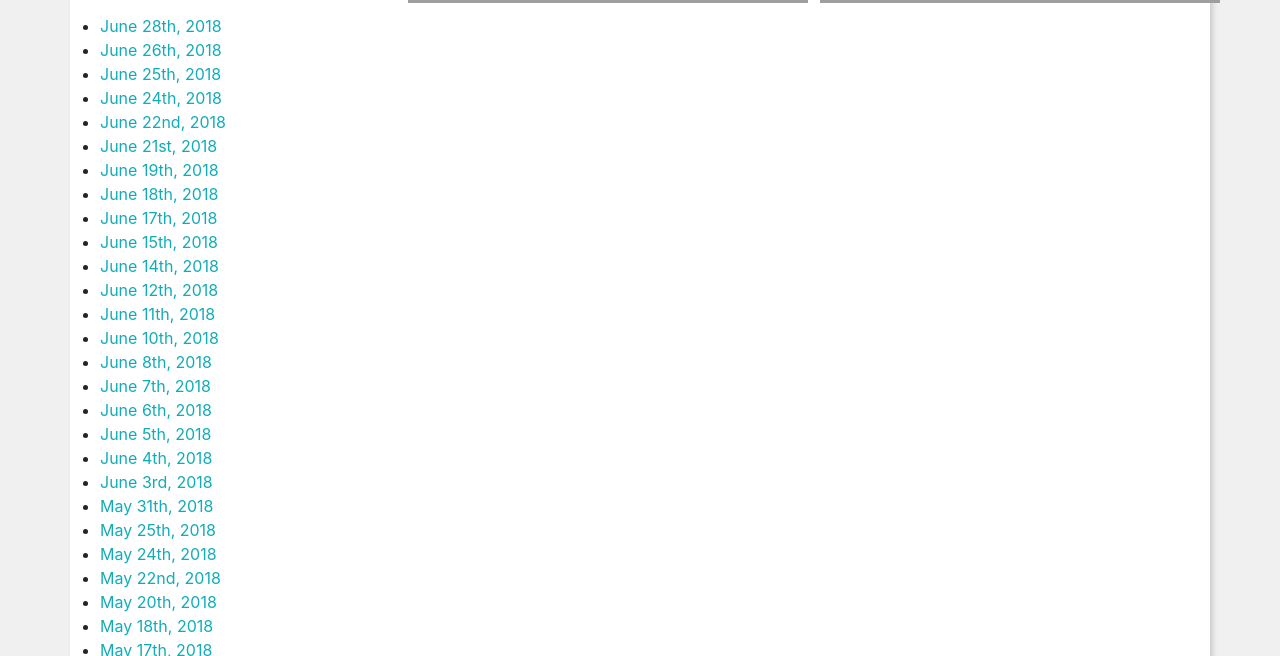
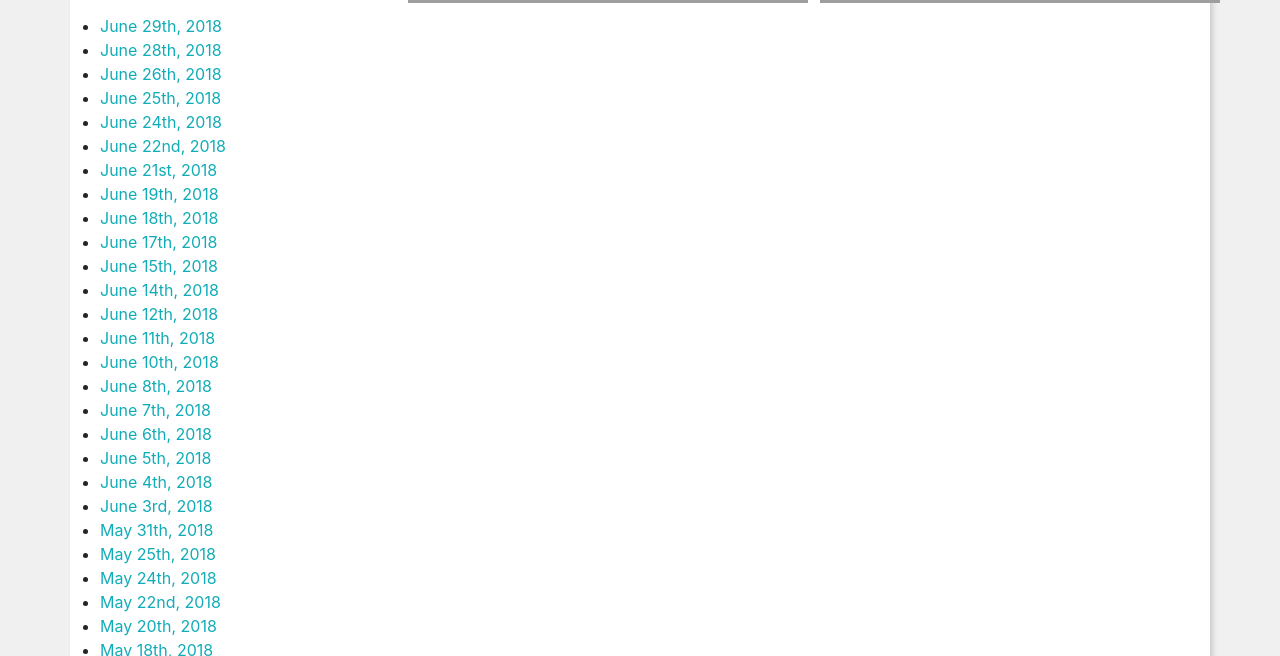
Before and after one commit to DeviCatOutlet/devicatoutlet.github.io, a Jekyll site: the page built from gratitudeboard.md, in a window 1280 px wide and 900 px high, scrolled down 1286 px, cut to the strip 244-900 px from the top of the window. Built offline with Jekyll 4.4.1, drawn with Linux system fonts in a browser that asks for light colours; nearby versions of some CDN libraries; our own code applies the rules of GitHub Pages for plain Markdown files.

Commit message:
Import gratitude board

```diff
--- a/gratitudeboard.md
+++ b/gratitudeboard.md
@@ -11,6 +11,7 @@
 
 ## Twitch Gratitude Board
 
+* [June 29th, 2018](https://twitter.com/DeviCatOutlet/status/1012511428694216704)
 * [June 28th, 2018](https://twitter.com/DeviCatOutlet/status/1012144856918044672)
 * [June 26th, 2018](https://twitter.com/DeviCatOutlet/status/1011438135371358208)
 * [June 25th, 2018](https://twitter.com/DeviCatOutlet/status/1011064714502209536)
```
